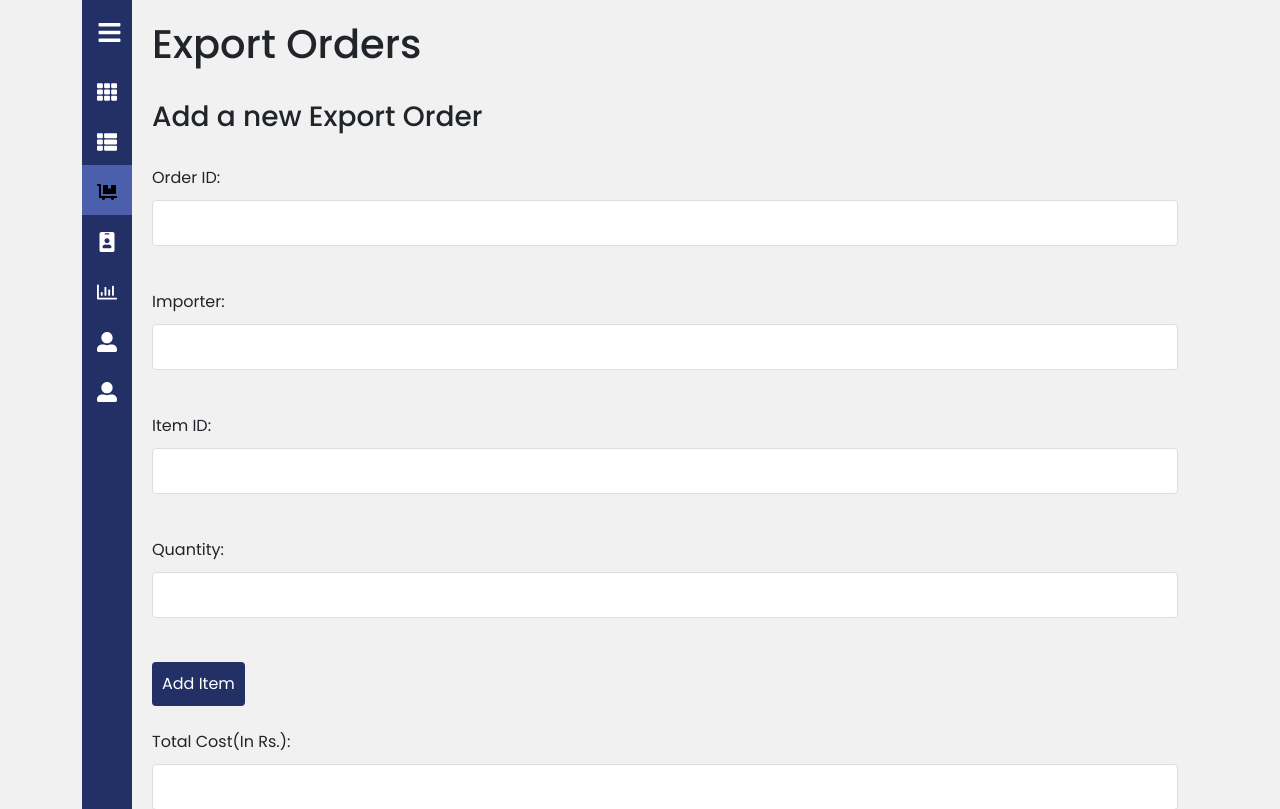
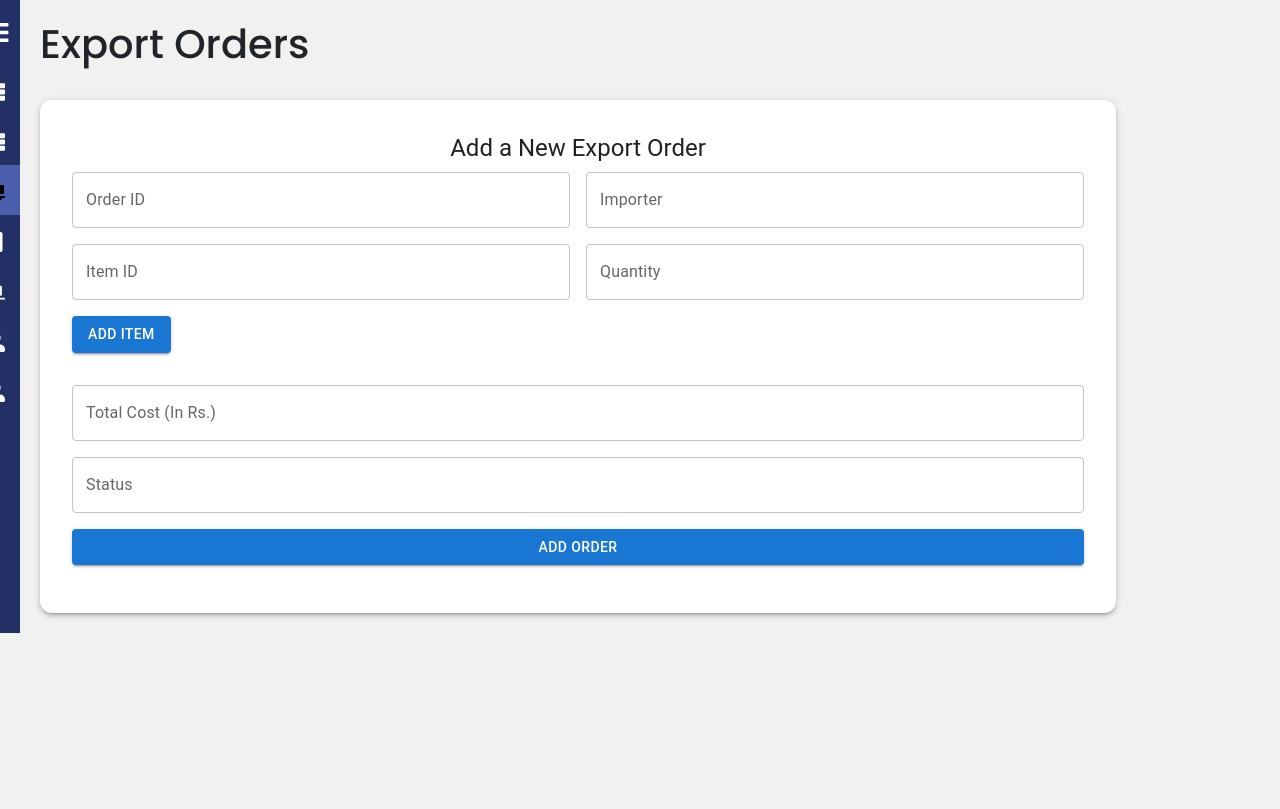
Before and after one commit to nishadi-s/ElectriGen-ICS, a React (Create React App) app in the folder frontend/: page /ExportOrders in a window 1280 px wide. Shown: the top 809 px of the page. Built offline with nearby package versions, Linux system fonts and the light colour scheme.

Commit message:
implemention of export report generation

```diff
--- a/frontend/package.json
+++ b/frontend/package.json
@@ -1,4 +1,3 @@
-
 {
   "proxy": "http://localhost:4000",
   "name": "frontend",
@@ -7,7 +6,9 @@
   "dependencies": {
     "@emotion/react": "^11.11.4",
     "@emotion/styled": "^11.11.5",
-    "@mui/material": "^5.15.14",
+    "@mui/icons-material": "^5.15.15",
+    "@mui/lab": "^5.0.0-alpha.170",
+    "@mui/material": "^5.15.15",
     "@testing-library/jest-dom": "^5.17.0",
     "@testing-library/react": "^13.4.0",
     "@testing-library/user-event": "^13.5.0",
@@ -27,6 +28,7 @@
     "react-redux": "^9.1.0",
     "react-router-dom": "^6.22.3",
     "react-scripts": "^5.0.1",
+    "react-to-print": "^2.15.1",
     "stream-browserify": "^3.0.0",
     "stream-http": "^3.2.0",
     "sweetalert": "^2.1.2",
--- a/frontend/src/components/ExportDetails.jsx
+++ b/frontend/src/components/ExportDetails.jsx
@@ -1,16 +1,21 @@
 import '../exports.css';
 import { useExportsContext } from '../hooks/useExportsContext';
 import { Link } from 'react-router-dom'; // Import Link from react-router-dom
-//import { useState, useEffect } from 'react';
+import { Typography, Button, IconButton, Paper,Grid } from "@mui/material"; // Import Material-UI components
+import DeleteIcon from '@mui/icons-material/Delete'; // Import Delete icon from Material-UI
+import EditIcon from '@mui/icons-material/Edit'; // Import Edit icon from Material-UI
+//import EditIcon from '@mui/icons-material/Edit'; // Import Edit icon from Material-UI
+//import formatDistanceToNow from 'date-fns/formatDistanceToNow'; // Import formatDistanceToNow from date-fns
 
 //date fns
-import formatDistanceToNow from 'date-fns/formatDistanceToNow'
+//import formatDistanceToNow from 'date-fns/formatDistanceToNow'
+import { format } from 'date-fns';
 
 import Swal from 'sweetalert2'; // Import SweetAlert
 
 
-const ExportDetails=({exportt})=>{
-    const {dispatch}=useExportsContext()
+const ExportDetails = ({ exportt }) => {
+  const { dispatch } = useExportsContext();
 
   const handleClick = async () => {
       // Display confirmation dialog
@@ -18,15 +23,15 @@ const ExportDetails=({exportt})=>{
           title: 'Are you sure?',
           text: 'You are about to delete this export order!',
           icon: 'warning',
-            cancelButtonColor:'#1976D2',
-            confirmButtonColor:'#F44336',
+          cancelButtonColor: '#1976D2',
+          confirmButtonColor: '#F44336',
           showCancelButton: true,
           confirmButtonText: 'Yes, delete it!',
           cancelButtonText: 'No, cancel!',
           reverseButtons: true
       }).then(async (result) => {
           if (result.isConfirmed) {
-                try{
+              try {
                   // If confirmed, proceed with deletion
                   const response = await fetch('/api/export/' + exportt._id, {
                       method: 'DELETE'
@@ -59,32 +64,36 @@ const ExportDetails=({exportt})=>{
       });
   };
 
-
-
-    return(
-
-        <div className="export-details">
-
-            <h4>{exportt.exportOrderID}</h4>
-            <p><strong>Importer ID: </strong>{exportt.importer}</p>
-
+  return (
+      <Paper elevation={3} style={{ padding: '1.5rem', marginBottom: '1.5rem', borderRadius: '10px' }}>
+          <Typography variant="h5" gutterBottom>{exportt.exportOrderID}</Typography>
+          <Grid container spacing={2}>
+              <Grid item xs={12} md={6}>
+                  <Typography><strong>Importer ID:</strong> {exportt.importer}</Typography>
                   {exportt.items.map((item, index) => (
                       <div key={index}>
-                    <p><strong>Item {index + 1} Item ID: </strong>{item.itemID}</p>
-                    <p><strong>Item {index + 1} Quantity: </strong>{item.quantity}</p>
-
+                          <Typography><strong>Item {index + 1}:</strong> {item.itemID}</Typography>
+                          <Typography><strong>Quantity:</strong> {item.quantity}</Typography>
                       </div>
                   ))}
+              </Grid>
+              <Grid item xs={12} md={6}>
+                  <Typography><strong>Total Cost (In Rs.):</strong> {exportt.totalCost}</Typography>
+                  <Typography><strong>Status:</strong> {exportt.status}</Typography>
+                  <Typography><strong>Created:</strong> {format(new Date(exportt.createdAt), 'MMMM dd, yyyy')}</Typography>
 
-            <p><strong>Total Cost(In Rs.): </strong>{exportt.totalCost}</p>
-            <p><strong>Status: </strong>{exportt.status}</p>
-            <p><strong>Created: </strong>{formatDistanceToNow(new Date(exportt.createdAt),{addSuffix:true})}</p>
-            <span className="delete-button material-symbols-outlined" onClick={handleClick}>Delete</span><br></br>
-            <Link to={`/UpdateExports/${exportt._id}`} className="edit-button">Edit</Link> {/* Add Link for Edit button */}
-            <br></br><br></br>
+              </Grid>
+          </Grid>
+          <div style={{ marginTop: '1rem' }}>
+              <IconButton onClick={handleClick} color="error">
+                  <DeleteIcon />
+              </IconButton>
+              <Link to={`/UpdateExports/${exportt._id}`} style={{ textDecoration: 'none' }}>
+                  <Button variant="contained" color="primary" startIcon={<EditIcon />}>Edit</Button>
+              </Link>
           </div>
-
-    )
+      </Paper>
+  );
 }
 
-export default ExportDetails
+export default ExportDetails;
--- a/frontend/src/components/ExportForm.jsx
+++ b/frontend/src/components/ExportForm.jsx
@@ -1,20 +1,19 @@
-import { useState } from "react";
-import '../exports.css';
+import React, { useState } from "react";
+import { TextField, Button, Typography, Grid, Paper } from "@mui/material"; // Import Material-UI components
 import { useExportsContext } from "../hooks/useExportsContext";
-import { useEffect } from "react";
 import Swal from 'sweetalert2'; // Import SweetAlert
 
 const ExportForm = () => {
     const { dispatch } = useExportsContext();
-  const [exportOrderID, setexportOrderID] = useState('');
-  const [importer, setimporter] = useState('');
-  const [itemID, setitemID] = useState('');
-  const [quantity, setquantity] = useState('');
+    const [exportOrderID, setExportOrderID] = useState('');
+    const [importer, setImporter] = useState('');
+    const [itemID, setItemID] = useState('');
+    const [quantity, setQuantity] = useState('');
     const [items, setItems] = useState([]);
-  const [totalCost, settotalCost] = useState('');
-  const [status, setstatus] = useState('');
+    const [totalCost, setTotalCost] = useState('');
+    const [status, setStatus] = useState('');
     const [error, setError] = useState(null);
-  const [emptyFields, setEmptyFields] = useState([]); // Initialize emptyFields with an empty array
+    const [emptyFields, setEmptyFields] = useState([]);
     const [successMessage, setSuccessMessage] = useState('');
 
     const exportOrderIDPattern = /^E\d{3}$/;
@@ -50,11 +49,11 @@ const ExportForm = () => {
             setEmptyFields(json.emptyFields);
         }
         if (response.ok) {
-      setexportOrderID('');
-      setimporter('');
+            setExportOrderID('');
+            setImporter('');
             setItems([]);
-      settotalCost('');
-      setstatus('');
+            setTotalCost('');
+            setStatus('');
             setError('');
             setEmptyFields([]);
             setSuccessMessage('New export order added successfully!');
@@ -68,86 +67,107 @@ const ExportForm = () => {
         }
     };
 
-  useEffect(() => {
-    const timer = setTimeout(() => {
-      setSuccessMessage('');
-    }, 3000);
-
-    return () => clearTimeout(timer);
-  }, [successMessage]);
-
     const addItem = () => {
         if (itemID && quantity) {
             setItems([...items, { itemID, quantity }]);
-      setitemID('');
-      setquantity('');
+            setItemID('');
+            setQuantity('');
         }
     };
 
     return (
+        <Paper elevation={3} style={{ padding: '2rem', borderRadius: '12px' }}>
+            <Typography variant="h5" align="center" gutterBottom>Add a New Export Order</Typography>
 
-    <form className="exportCreate" onSubmit={handleSubmit}>
-      <h3>Add a new Export Order</h3><br />
-
-      {successMessage && <div className="success-message">{successMessage}</div>}
-
-      <label>Order ID: </label>
-      <input
-        type="text"
-        onChange={(e) => setexportOrderID(e.target.value)}
+            <form onSubmit={handleSubmit}>
+                <Grid container spacing={2}>
+                    <Grid item xs={12} sm={6}>
+                        <TextField
+                            label="Order ID"
+                            variant="outlined"
+                            fullWidth
                             value={exportOrderID}
-        className={emptyFields.includes('exportOrderID') ? 'error' : ''}
-      /><br />
-
-      <label>Importer: </label>
-      <input
-        type="text"
-        onChange={(e) => setimporter(e.target.value)}
+                            onChange={(e) => setExportOrderID(e.target.value)}
+                            error={emptyFields.includes('exportOrderID')}
+                            helperText={emptyFields.includes('exportOrderID') ? 'Please enter Export Order ID' : ''}
+                        />
+                    </Grid>
+                    <Grid item xs={12} sm={6}>
+                        <TextField
+                            label="Importer"
+                            variant="outlined"
+                            fullWidth
                             value={importer}
-        className={emptyFields.includes('importer') ? 'error' : ''}
-      /><br />
-
-      <label>Item ID: </label>
-      <input
-        type="text"
-        onChange={(e) => setitemID(e.target.value)}
+                            onChange={(e) => setImporter(e.target.value)}
+                            error={emptyFields.includes('importer')}
+                            helperText={emptyFields.includes('importer') ? 'Please enter Importer' : ''}
+                        />
+                    </Grid>
+                    <Grid item xs={12} sm={6}>
+                        <TextField
+                            label="Item ID"
+                            variant="outlined"
+                            fullWidth
                             value={itemID}
-        className={emptyFields.includes('itemID') ? 'error' : ''}
-      /><br />
-
-      <label>Quantity: </label>
-      <input
+                            onChange={(e) => setItemID(e.target.value)}
+                            error={emptyFields.includes('itemID')}
+                            helperText={emptyFields.includes('itemID') ? 'Please enter Item ID' : ''}
+                        />
+                    </Grid>
+                    <Grid item xs={12} sm={6}>
+                        <TextField
+                            label="Quantity"
+                            variant="outlined"
+                            fullWidth
                             type="number"
-        onChange={(e) => setquantity(e.target.value)}
                             value={quantity}
-        className={emptyFields.includes('quantity') ? 'error' : ''}
-      /><br />
-
-      <button type="button" onClick={addItem}>Add Item</button><br /><br />
-
-      <label>Total Cost(In Rs.): </label>
-      <input
+                            onChange={(e) => setQuantity(e.target.value)}
+                            error={emptyFields.includes('quantity')}
+                            helperText={emptyFields.includes('quantity') ? 'Please enter Quantity' : ''}
+                        />
+                    </Grid>
+                    <Grid item xs={12}>
+                        <Button variant="contained" color="primary" onClick={addItem}>Add Item</Button>
+                    </Grid>
+                    <Grid item xs={12}>
+                        {items.map((item, index) => (
+                            <Typography key={index}>{`Item ID: ${item.itemID}, Quantity: ${item.quantity}`}</Typography>
+                        ))}
+                    </Grid>
+                    <Grid item xs={12}>
+                        <TextField
+                            label="Total Cost (In Rs.)"
+                            variant="outlined"
+                            fullWidth
                             type="number"
-        onChange={(e) => settotalCost(e.target.value)}
                             value={totalCost}
-        className={emptyFields.includes('totalCost') ? 'error' : ''}
-      /><br />
-
-      <label>Status: </label>
-      <input
-        type="text"
-        onChange={(e) => setstatus(e.target.value)}
+                            onChange={(e) => setTotalCost(e.target.value)}
+                            error={emptyFields.includes('totalCost')}
+                            helperText={emptyFields.includes('totalCost') ? 'Please enter Total Cost' : ''}
+                        />
+                    </Grid>
+                    <Grid item xs={12}>
+                        <TextField
+                            label="Status"
+                            variant="outlined"
+                            fullWidth
                             value={status}
-        className={emptyFields.includes('status') ? 'error' : ''}
-      /><br /><br />
-
-      <button>Add Order</button>
-      {error && <div className="error">{error}</div>}
+                            onChange={(e) => setStatus(e.target.value)}
+                            error={emptyFields.includes('status')}
+                            helperText={emptyFields.includes('status') ? 'Please enter Status' : ''}
+                        />
+                    </Grid>
+                    <Grid item xs={12}>
+                        <Button variant="contained" color="primary" type="submit" fullWidth>Add Order</Button>
+                    </Grid>
+                    <Grid item xs={12}>
+                        {error && <Typography variant="body2" color="error">{error}</Typography>}
+                        {successMessage && <Typography variant="body2" style={{ color: 'green' }}>{successMessage}</Typography>}
+                    </Grid>
+                </Grid>
             </form>
-
+        </Paper>
     );
-
 };
 
-
 export default ExportForm;
--- a/frontend/src/components/ImporterForm.jsx
+++ b/frontend/src/components/ImporterForm.jsx
@@ -1,28 +1,23 @@
-import { useState } from "react"
-import '../exports.css';
+import React, { useState } from "react";
+import { TextField, Button, Typography, Grid, Paper } from "@mui/material"; // Import Material-UI components
 import { useImportersContext } from "../hooks/useImportersContext";
-import {  useEffect } from "react";
 import Swal from 'sweetalert2'; // Import SweetAlert
 
-const ImporterForm=()=>{
-    const {dispatch}=useImportersContext()
-    const [importerID,setimporterID] = useState('')
-    const [importerName,setimporterName] = useState('')
-    const [address,setaddress] = useState('')
-    const [contactNumber,setcontactNumber] = useState('')
-    const [email,setemail] = useState('')
-    const [error,setError]=useState(null)
-    const[emptyFields,setEmptyFields]=useState([])
-    const [successMessage, setSuccessMessage] = useState('');
+const ImporterForm = () => {
+    const { dispatch } = useImportersContext();
+    const [importerID, setImporterID] = useState('');
+    const [importerName, setImporterName] = useState('');
+    const [address, setAddress] = useState('');
+    const [contactNumber, setContactNumber] = useState('');
+    const [email, setEmail] = useState('');
+    const [error, setError] = useState(null);
+    const [emptyFields, setEmptyFields] = useState([]);
 
     // Regular expression for importerID validation (starts with 'I' followed by 3 digits)
     const importerIDPattern = /^I\d{3}$/;
 
-    const handleSubmit=async(e)=>{
-        e.preventDefault()
-
-        // Convert the first letter of the email to lowercase
-    const formattedEmail = email.charAt(0).toLowerCase() + email.slice(1);
+    const handleSubmit = async (e) => {
+        e.preventDefault();
 
         // Validate importerID format
         if (!importerIDPattern.test(importerID)) {
@@ -34,38 +29,35 @@ const ImporterForm=()=>{
         const emailPattern = /^[^\s@]+@[^\s@]+\.[^\s@]+$/;
 
         // Validate email format
-    if (!emailPattern.test(formattedEmail)) {
+        if (!emailPattern.test(email)) {
             setError('Invalid email format');
             return; // Stop form submission if email is invalid
         }
 
-        const importer={importerID,importerName,address,contactNumber,email}
+        const importer = { importerID, importerName, address, contactNumber, email };
 
-        const response=await fetch('/api/importer',{
+        const response = await fetch('/api/importer', {
             method: 'POST',
             body: JSON.stringify(importer),
-            headers:{
-                'Content-Type':'application/json'
+            headers: {
+                'Content-Type': 'application/json'
             }
-        })
+        });
 
-        const json=await response.json()
+        const json = await response.json();
 
-        if(!response.ok){
-            setError(json.error)
-            setEmptyFields(json.emptyFields)
-        }
-        if(response.ok){
-            setimporterID('')
-            setimporterName('')
-            setaddress('')
-            setcontactNumber('')
-            setemail('')
-            setError('')
-            setError(null)
-            setEmptyFields([])
-            console.log('New importer added',json)
-            dispatch({type: 'CREATE_IMPORTER',payload:json})
+        if (!response.ok) {
+            setError(json.error);
+            setEmptyFields(json.emptyFields);
+        } else {
+            setImporterID('');
+            setImporterName('');
+            setAddress('');
+            setContactNumber('');
+            setEmail('');
+            setError('');
+            setEmptyFields([]);
+            dispatch({ type: 'CREATE_IMPORTER', payload: json });
 
             // Display success message using SweetAlert
             Swal.fire({
@@ -76,67 +68,76 @@ const ImporterForm=()=>{
         }
     }
 
-    useEffect(() => {
-        const timer = setTimeout(() => {
-            setSuccessMessage('');
-        }, 3000); // Adjust the delay as needed (e.g., 3000 milliseconds = 3 seconds)
+    return (
+        <Paper elevation={3} style={{ padding: '2rem' }}>
+            <Typography variant="h5" align="center" gutterBottom>Add a New Importer</Typography>
 
-        return () => clearTimeout(timer);
-    }, [successMessage]);
+            <form onSubmit={handleSubmit}>
+                <Grid container spacing={3}>
+                    <Grid item xs={12} sm={6}>
+                        <TextField
+                            label="Importer ID"
+                            variant="outlined"
+                            fullWidth
+                            value={importerID}
+                            onChange={(e) => setImporterID(e.target.value)}
+                            error={emptyFields.includes('importerID')}
+                            helperText={emptyFields.includes('importerID') ? 'Please enter Importer ID' : ''}
+                        />
+                    </Grid>
+                    <Grid item xs={12} sm={6}>
+                        <TextField
+                            label="Name"
+                            variant="outlined"
+                            fullWidth
+                            value={importerName}
+                            onChange={(e) => setImporterName(e.target.value)}
+                            error={emptyFields.includes('importerName')}
+                            helperText={emptyFields.includes('importerName') ? 'Please enter Name' : ''}
+                        />
+                    </Grid>
+                    <Grid item xs={12}>
+                        <TextField
+                            label="Address"
+                            variant="outlined"
+                            fullWidth
+                            value={address}
+                            onChange={(e) => setAddress(e.target.value)}
+                            error={emptyFields.includes('address')}
+                            helperText={emptyFields.includes('address') ? 'Please enter Address' : ''}
+                        />
+                    </Grid>
+                    <Grid item xs={12} sm={6}>
+                        <TextField
+                            label="Contact Number"
+                            variant="outlined"
+                            fullWidth
+                            type="number"
+                            value={contactNumber}
+                            onChange={(e) => setContactNumber(e.target.value)}
+                            error={emptyFields.includes('contactNumber')}
+                            helperText={emptyFields.includes('contactNumber') ? 'Please enter Contact Number' : ''}
+                        />
+                    </Grid>
+                    <Grid item xs={12} sm={6}>
+                        <TextField
+                            label="Email"
+                            variant="outlined"
+                            fullWidth
+                            type="email"
+                            value={email}
+                            onChange={(e) => setEmail(e.target.value)}
+                            error={emptyFields.includes('email')}
+                            helperText={emptyFields.includes('email') ? 'Please enter Email' : ''}
+                        />
+                    </Grid>
+                </Grid>
 
-
-    return(
-        <form className="importerCreate" onSubmit={handleSubmit}>
-        <h3>Add a new Importer</h3><br />
-
-        {successMessage && <div className="success-message">{successMessage}</div>}
-
-        <label>Importer ID: </label>
-        <input
-            type="text"
-            onChange={(e)=>setimporterID(e.target.value)}
-            value={importerID}
-            className={emptyFields.includes('importerID')?'error':''}
-        /><br></br>
-
-        <label>Name: </label>
-        <input
-            type="text"
-            onChange={(e)=>setimporterName(e.target.value)}
-            value={importerName}
-            className={emptyFields.includes('importerName')?'error':''}
-        /><br></br>
-
-        <label>Address: </label>
-        <input
-            type="text"
-            onChange={(e)=>setaddress(e.target.value)}
-            value={address}
-            className={emptyFields.includes('address')?'error':''}
-        /><br></br>
-
-        <label>Contact Number: </label>
-        <input
-            type="number"
-            onChange={(e)=>setcontactNumber(e.target.value)}
-            value={contactNumber}
-            className={emptyFields.includes('contactNumber')?'error':''}
-        /><br></br>
-
-        <label>Email: </label>
-        <input
-            type="text"
-            onChange={(e)=>setemail(e.target.value)}
-            value={email}
-            className={emptyFields.includes('email')?'error':''}
-        /><br></br><br></br>
-
-        <button> Add Importer </button>
-        {error && <div className="error">{error}</div>}
-
+                <Button variant="contained" color="primary" type="submit" style={{ marginTop: '2rem' }}>Add Importer</Button>
+                {error && <Typography variant="body2" color="error" style={{ marginTop: '1rem' }}>{error}</Typography>}
             </form>
-
-    )
+        </Paper>
+    );
 }
 
-export default ImporterForm
+export default ImporterForm;
--- a/frontend/src/index.css
+++ b/frontend/src/index.css
@@ -17,7 +17,7 @@ main {
   color: #fff;
   height: device-height;
   width: 200px;
-  margin-left: 0;
+  margin-left: -112px;
   transition: all 0.5s;
 }
 
```
Also changed, not shown: frontend/src/components/ExportSearch.jsx (+56 -5 lines), frontend/src/pages/ExportsDashboard.jsx (+4 -3 lines), 1 other file (tests, documents, lock files or other folders). Lines whose indentation alone changed are shown as unchanged.
